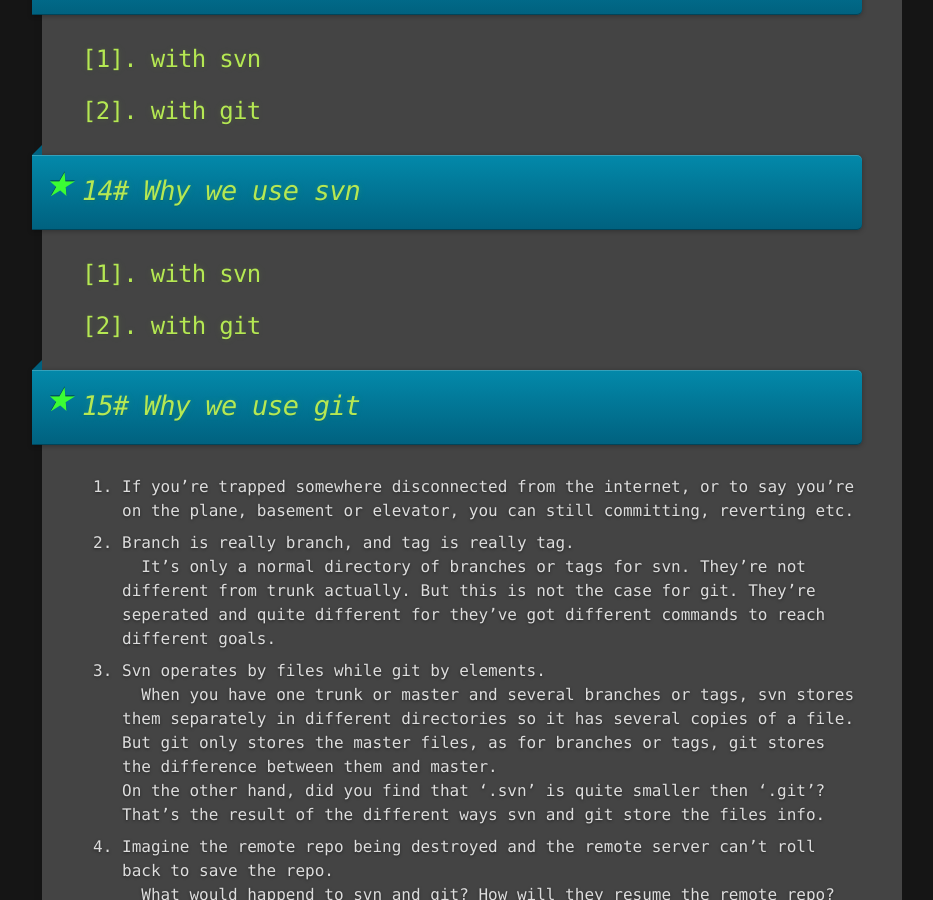
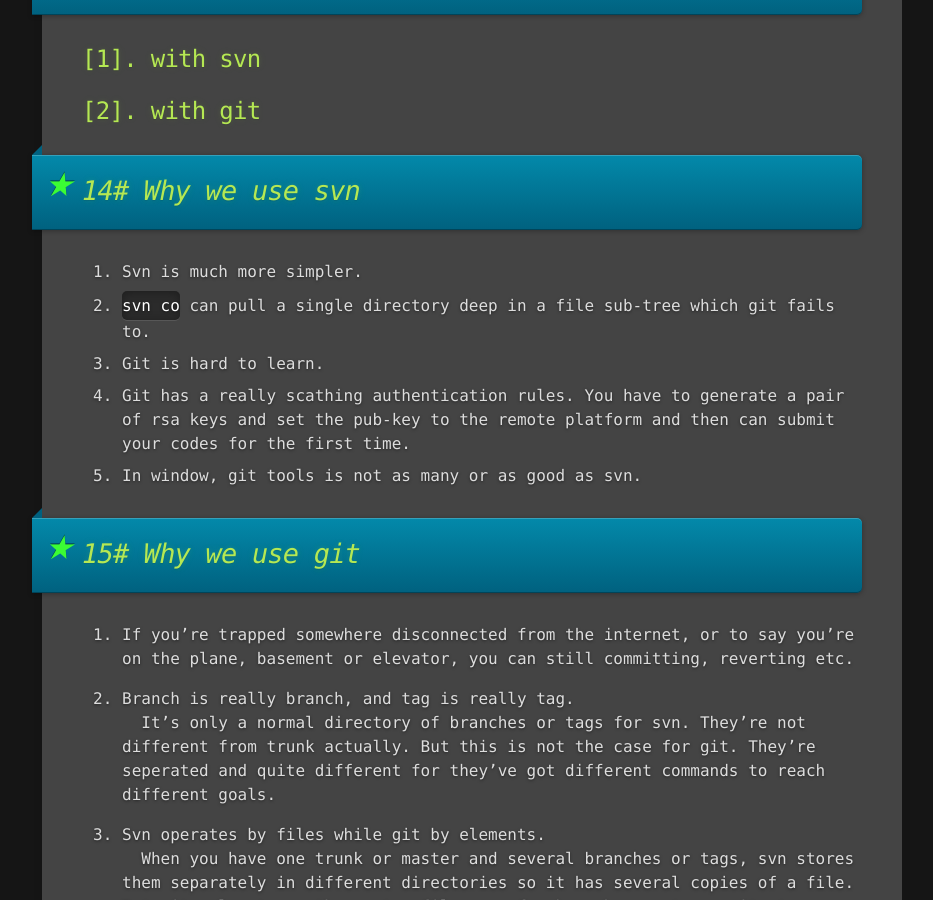
Before and after one commit to jsongo/jsongo.github.io, a Jekyll site: the page built from _posts/2015-06-22-svn-git-summary.markdown, in a window 1280 px wide and 900 px high, scrolled down 11825 px. Shown: the whole window, without its empty margins (18-951 px from the left). Built offline with Jekyll 4.4.1, drawn with Linux system fonts in a browser that asks for light colours; comment, search, counter and statistics services are not loaded.

Commit message:
Update 2015-06-22-svn-git-summary.markdown

```diff
--- a/_posts/2015-06-22-svn-git-summary.markdown
+++ b/_posts/2015-06-22-svn-git-summary.markdown
@@ -393,20 +393,25 @@ That's simple. Step into your sub-directory, and run `git clone https://xxx/path
 
 > ## 14# Why we use svn
 
-## [1]. with svn
-
-## [2]. with git
+1. Svn is much more simpler.
+2. `svn co` can pull a single directory deep in a file sub-tree which git fails to.
+3. Git is hard to learn.
+4. Git has a really scathing authentication rules. You have to generate a pair of rsa keys and set the pub-key to the remote platform and then can submit your codes for the first time.
+5. In window, git tools is not as many or as good as svn.
 
 <a id="sec15"></a>
 
 > ## 15# Why we use git
 
 1. If you're trapped somewhere disconnected from the internet, or to say you're on the plane, basement or elevator, you can still committing, reverting etc.
+
 2. Branch is really branch, and tag is really tag.
 &nbsp;&nbsp;It's only a normal directory of branches or tags for svn. They're not different from trunk actually. But this is not the case for git. They're seperated and quite different for they've got different commands to reach different goals.
+
 3. Svn operates by files while git by elements.
 &nbsp;&nbsp;When you have one trunk or master and several branches or tags, svn stores them separately in different directories so it has several copies of a file. But git only stores the master files, as for branches or tags, git stores the difference between them and master.
 On the other hand, did you find that '.svn' is quite smaller then '.git'?  That's the result of the different ways svn and git store the files info.
+
 4. Imagine the remote repo being destroyed and the remote server can't roll back to save the repo.
 &nbsp;&nbsp;What would happend to svn and git? How will they resume the remote repo?
 Sorry, svn can't make it. It has to build a new remote repo, delete your local '.svn' directories, and then submit your local code to the new-build repo with all the history lost. You'll never restore a history version.
@@ -419,9 +424,12 @@ git rebase
 {% endhighlight %}
 As you can see, there is an interesting command named `rebase`. It's magical. It can restore all the histories you've got to some branch. [Here](http://git-scm.com/docs/git-rebase) is the document for it.
 So from this aspect of view, svn is 'single' while git is 'distributed'. There are backups everywhere for git.
+
 5. See how svn and git do rollback operation [above](#sec10).
+
 6. If you've changed many files, svn will commit all of them if you run `svn ci`. So what will git do?
 &nbsp;&nbsp;You can only submit the files you want using `git add` and then `git submit`. It's rather helpful when you just want to submit some files instead of all.
+
 7. With git, you can manage many branches and remote repos in one directory.
 &nbsp;&nbsp;Quite convenient. Ok, this is my favorite part of git.
 Switch from different branches or tags using:
@@ -437,10 +445,13 @@ git stash pop
 {% endhighlight %}
 Yeah, that's all.
 Now if you're still not clear about what `git stash` is, check [this](http://git-scm.com/docs/git-stash) for details.
+
 8. 'svn update' will change your local codes even when there are conflicts.
 &nbsp;&nbsp;It marks the conflicts by modifying you local codes without asking and so forces you to resolve it.
 As for git, `git pull` refuses to overwrite your local codes. Only when you run `git merge` will git modify your codes. And the remained step are discribed [above](sec11).
+
 9. Ignore files.
 &nbsp;&nbsp;It's simple for git to ignore some kinds of files when submitting using '.gitignore' file. But for svn, there is no easy way to make it.
+
 10. Platform and UI interaction.
 &nbsp;&nbsp;Almost all of us have heard about GitHub or GitLab. There are too many convenient things we can use for developing. You know, visual interaction is clearer and easier.
```
